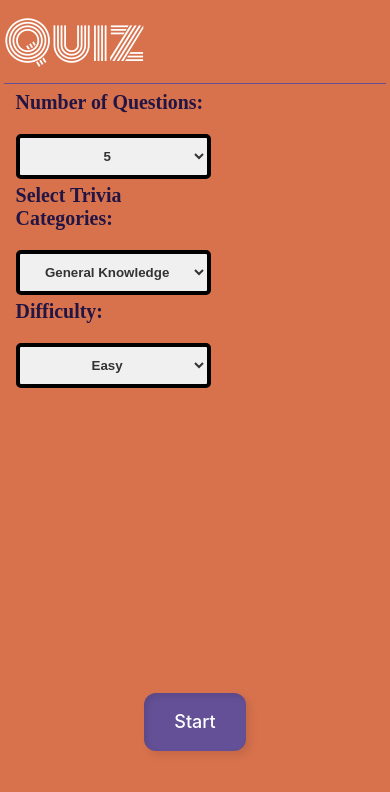
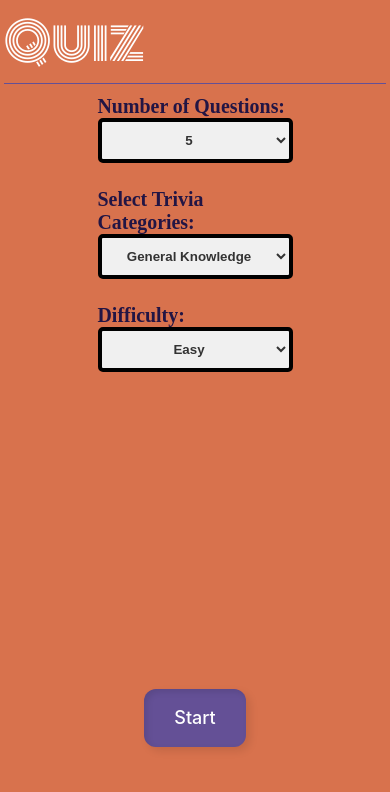
Before and after one commit to devil-1964/quizReact, a React (Vite) app: page /set-question in a window 390 px wide. Shown: the top 792 px of the page. Built offline with nearby package versions, Linux system fonts and the light colour scheme.

Commit message:
added responsiveness

```diff
--- a/src/App.css
+++ b/src/App.css
@@ -174,7 +174,7 @@ width:max-content ;
 
 .questionNumber{
   color:black;
-  font-size:3.5vw;
+  font-size: calc(1rem + 3vw);
   font-family: 'Courier New', Courier, monospace;
   margin:5px 0px 5px 0 ;
   font-weight: 600;
@@ -190,6 +190,7 @@ width:max-content ;
   flex-direction: column;
   align-items: center;
 }
+
 }
 
 .optionsContainer{
@@ -237,6 +238,7 @@ width:max-content ;
   justify-content: flex-start;
   margin-bottom:1rem ;
   scroll-behavior: smooth;
+  font-size: calc(0.8rem + 1vw);
 }
 
 .answerQuestion::-webkit-scrollbar {
@@ -255,10 +257,11 @@ width:max-content ;
   display: flex;
   flex-direction: column;
   gap:5px;
-  padding: 2vw 4vw;
+  padding: 3vw 4vw;
   font-size: calc(1rem + 1vw);
   font-weight: 600;
   color:#221544;
+  align-items: center;
   height: 80vh;
 
 }
@@ -279,7 +282,6 @@ width:max-content ;
 
 .inputDiv{
   display: flex;
-  gap: 20px;
   flex-wrap: wrap;
   justify-content: space-between;
   width: 50vw;
@@ -294,6 +296,7 @@ width:max-content ;
 .inputDiv select{
   font-size: calc(1rem+0.5vw);
   font-weight: 600;
+  margin: 0 0 20px 0;
 }
 
 *:focus{
@@ -308,6 +311,7 @@ select {
   border-radius: 5px;
   cursor: pointer;
 }
+
 option:focus{
   background-color: #645096;
 }
--- a/src/QuizPage/MainPage.jsx
+++ b/src/QuizPage/MainPage.jsx
@@ -134,13 +134,13 @@ const MainPage = ({ quizSettings }) => {
             {scoreCard ? (
                 <>
                     <div className="scoreCard">
-                        You scored <span className="highlight" style={{ color: (score > 8) ? "green" : (score < 3) ? "red" : "" }}>{score}</span> out of <span className="highlight">{questions.length}</span>
+                        You scored <span className="highlight" style={{ color: (score >= questions.length-1) ? "green" : (score < 3) ? "red" : "" }}>{score}</span> out of <span className="highlight">{questions.length}</span>
                     </div>
 
                     <div className="answerQuestion">
                         {questions.map((ques, index) => (
-                            <li style={{ display: "flex", fontSize: "25px", gap: "7px", fontFamily: "serif", fontWeight: "500" }} key={index}>
-                                <ul style={{ paddingBottom: "10px", fontFamily: "monospace", fontSize: "27px", fontWeight: "bold" }}>{decodeHtmlEntities(ques.question)}</ul>
+                            <li style={{ display: "flex",  gap: "7px", fontFamily: "serif", fontWeight: "500" }} key={index}>
+                                <ul style={{ paddingBottom: "10px", fontFamily: "monospace",  fontWeight: "bold" }}>{decodeHtmlEntities(ques.question)}</ul>
                                 <ul style={{ color: "white" }}>{decodeHtmlEntities(ques.correct_answer)}</ul>
                             </li>
                         ))}
```
